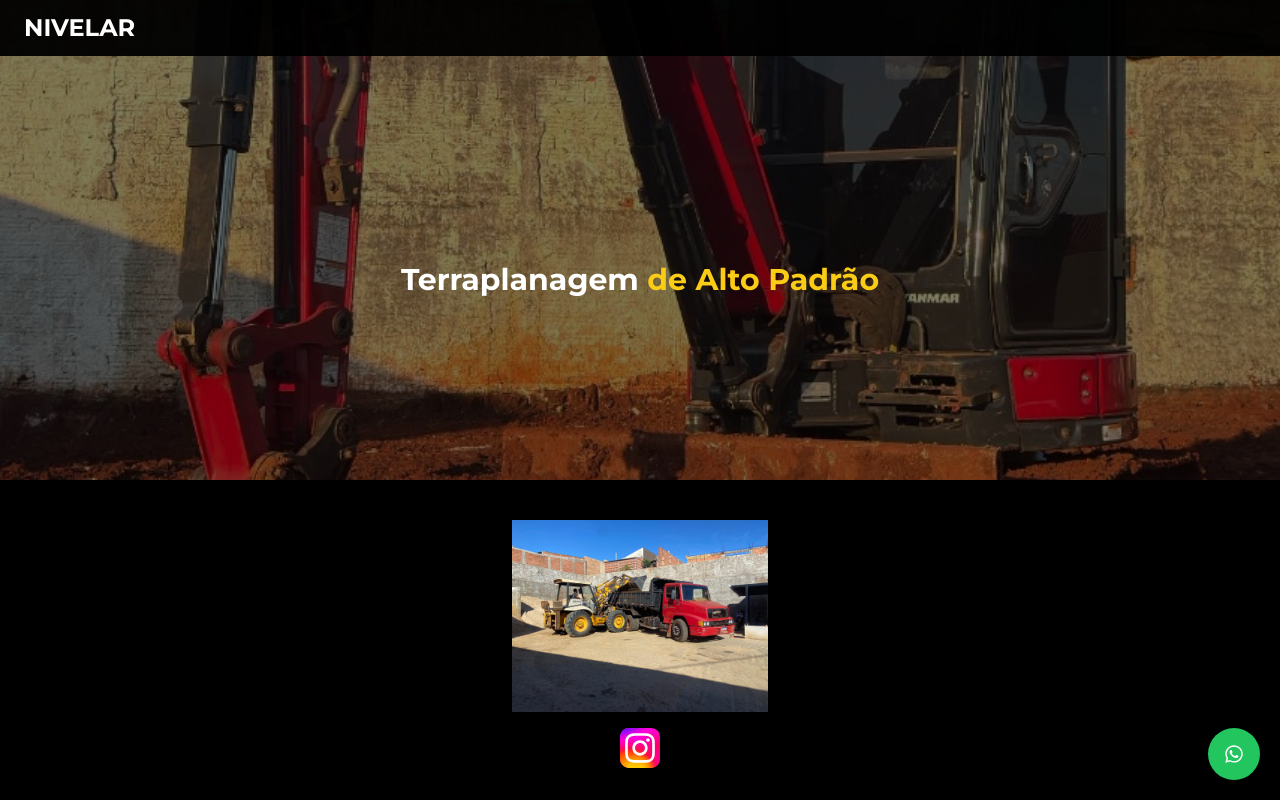
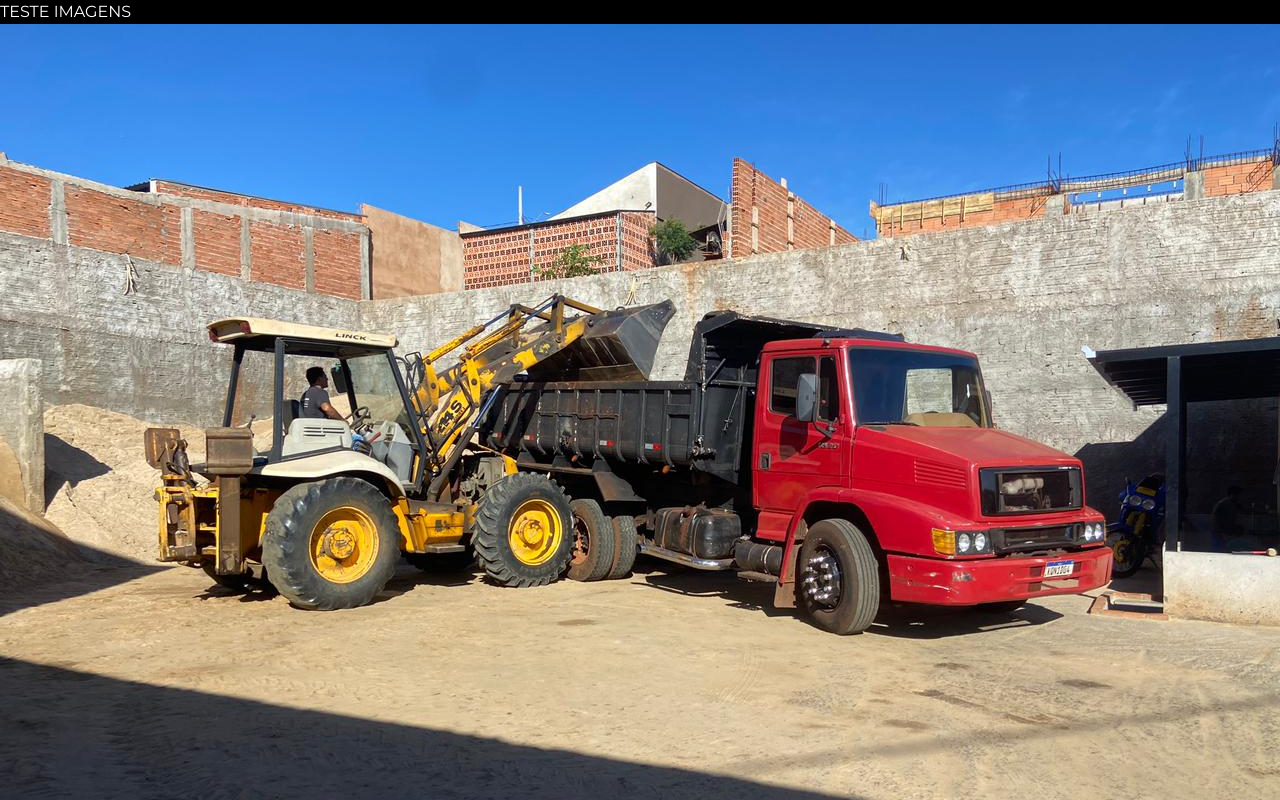
Before and after one commit to emanueldomingues/site-nivelar, a Next.js app: page / in a window 1280 px wide. Shown: the top 800 px of the page. Built offline with nearby package versions, Linux system fonts and the light colour scheme.

Commit message:
teste imagens

```diff
--- a/app/page.tsx
+++ b/app/page.tsx
@@ -1,73 +1,11 @@
-"use client";
+export default function Home() {
+  return (
+    <div style={{color: "white", background: "black"}}>
+      <h1>TESTE IMAGENS</h1>
 
-import { useState, useEffect } from "react";
-import { FaWhatsapp, FaStar } from "react-icons/fa";
-
-export default function Home() {
-  const [current, setCurrent] = useState(0);
-
-  const heroImages = [
-    "/images/equipamentos/maquina1.jpg",
-    "/images/equipamentos/maquina2.jpg",
-    "/images/equipamentos/maquina3.jpg",
-  ];
-
-  useEffect(() => {
-    const interval = setInterval(() => {
-      setCurrent((prev) => (prev + 1) % heroImages.length);
-    }, 4000);
-    return () => clearInterval(interval);
-  }, []);
-
-  return (
-    <div className="bg-black text-white min-h-screen">
-
-      {/* HEADER */}
-      <header className="fixed top-0 w-full bg-black/95 z-50 px-6 py-3">
-        <h1 className="text-2xl font-bold">NIVELAR</h1>
-      </header>
-
-      {/* HERO */}
-      <section className="h-[60vh] pt-20 flex items-center justify-center relative">
-        {heroImages.map((img, i) => (
-          <div
-            key={i}
-            className={`absolute inset-0 bg-cover bg-center ${
-              current === i ? "opacity-100" : "opacity-0"
-            }`}
-            style={{ backgroundImage: `url(${img})` }}
-          />
-        ))}
-
-        <div className="absolute inset-0 bg-black/50" />
-
-        <h2 className="text-3xl font-bold relative text-center">
-          Terraplanagem <span className="text-yellow-400">de Alto Padrão</span>
-        </h2>
-      </section>
-
-      {/* TESTE DE IMAGENS */}
-      <div className="p-10 text-center">
-        <img
-          src="/images/projetos/projeto1.jpg"
-          onError={(e) => (e.currentTarget.style.display = "none")}
-          className="w-64 mx-auto"
-        />
-
-        <img
-          src="/icons/instagram.svg"
-          onError={(e) => (e.currentTarget.style.display = "none")}
-          className="w-10 mx-auto mt-4"
-        />
-      </div>
-
-      {/* WHATS */}
-      <a
-        href="https://wa.me/5543998061421"
-        className="fixed bottom-5 right-5 bg-green-500 p-4 rounded-full text-white text-xl"
-      >
-        <FaWhatsapp />
-      </a>
+      <img src="/images/projetos/projeto1.jpg" />
+      <img src="/images/equipamentos/maquina1.jpg" />
+      <img src="/icons/instagram.svg" />
 
     </div>
   );
```
